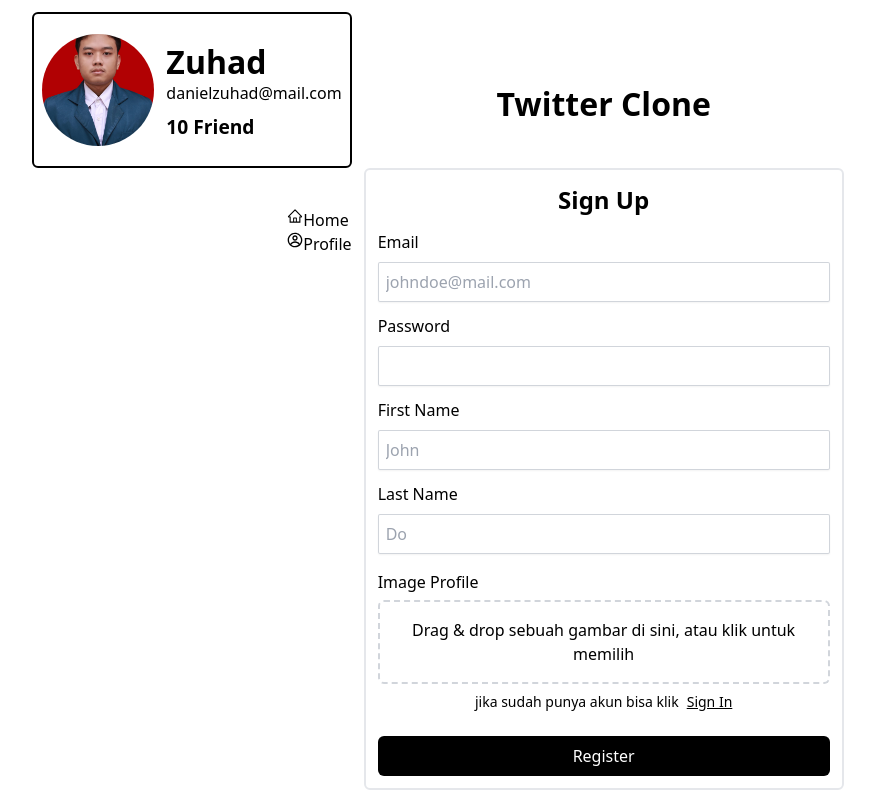
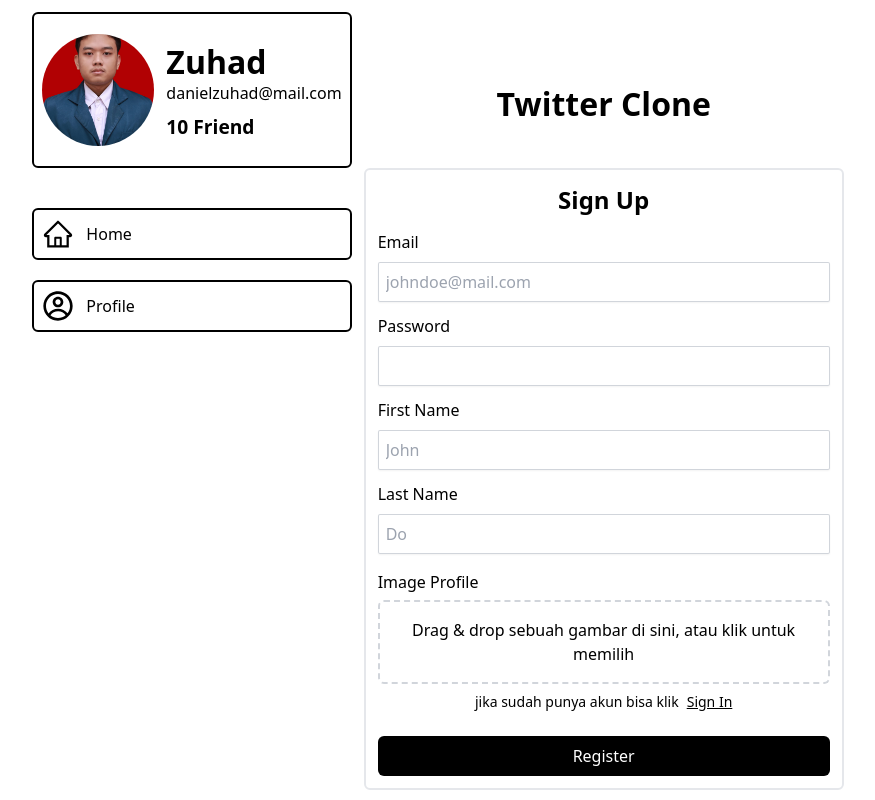
Before and after one commit to danielzuhad/twitter-clone, a React app in the folder client/: page / in a window 1280 px wide. Shown: the whole page, without its empty margins (208-1083 px from the left). Built offline with nearby package versions, Linux system fonts and the light colour scheme; no server answers; the HTML template or start-up script is replaced by a standard one.

Commit message:
make navheader

```diff
--- a/client/src/App.tsx
+++ b/client/src/App.tsx
@@ -8,17 +8,16 @@
 import ProfileById from "./pages/Profile/ProfileById.tsx";
 import { RootState } from "./redux/store.ts";
 import { Navbar } from "./components/Navbar/Navbar.tsx";
-import { Footer } from "./components/Footer.tsx";
 import { cn } from "./utils/cn.ts";
 
 function App() {
-  const [mobileMenu, setMobileMenu] = useState(window.innerWidth <= 768);
+  const [mobileMenu, setMobileMenu] = useState(window.innerWidth <= 813);
 
   const user = useSelector((state: RootState) => state.user);
   const navigate = useNavigate();
 
   const handleResize = useCallback(() => {
-    setMobileMenu(window.innerWidth <= 768);
+    setMobileMenu(window.innerWidth <= 813);
   }, []);
 
   useEffect(() => {
@@ -37,9 +36,9 @@
 
   return (
     <>
-      <div className={cn("flex", mobileMenu && "flex-col")}>
+      <div className={cn("flex relative", mobileMenu && "flex-col")}>
         <Navbar variant={mobileMenu ? "Header" : "Side"} />
-        <div>
+        <div className={mobileMenu ? "mt-[5em]" : ""}>
           <Routes>
             <Route path="/" element={<Auth />} />
             <Route path="/home" element={<Home mobileMenu={mobileMenu} />} />
@@ -47,7 +46,6 @@
             <Route path="/profile/:id" element={<ProfileById />} />
           </Routes>
         </div>
-        {mobileMenu && <Footer className="fixed bottom-0 w-full" />}
       </div>
     </>
   );
--- a/client/src/components/Navbar/NavHeader.tsx
+++ b/client/src/components/Navbar/NavHeader.tsx
@@ -1,7 +1,24 @@
 import React from "react";
+
+import { cn } from "../../utils/cn";
+import foto from "../../assets/foto.jpeg";
 
 type Props = {};
 
 export const NavHeader = (props: Props) => {
-  return <div>NavHeader</div>;
+  return (
+    <>
+      <div
+        className={cn(
+          "w-[95vw] h-[7em] p-3 fixed md:left-5  sm:left-4 left-[2.5%]  top-0 bg-white rounded-b-md  border-black  border-b-2  border-l-2  border-r-2"
+        )}
+      >
+        <img
+          src={foto}
+          className="w-[5em] h-[5em] object-cover rounded-full"
+          alt=""
+        />
+      </div>
+    </>
+  );
 };
--- a/client/src/components/Navbar/NavProfile.tsx
+++ b/client/src/components/Navbar/NavSide.tsx
@@ -16,7 +16,7 @@
   navbarItem?: NavbarItem[];
 };
 
-export const NavProfile = ({ className, navbarItem }: Props) => {
+export const NavSide = ({ className, navbarItem }: Props) => {
   const [mobileMenu, setMobileMenu] = useState(window.innerWidth <= 1023);
 
   const handleResize = useCallback(() => {
@@ -33,7 +33,7 @@
     <>
       <div
         className={cn(
-          " max-w-[22em] w-full  border-2  border-black rounded-md flex gap-3 py-5 px-2 justify-center items-center",
+          "  w-full   border-2  border-black rounded-md flex gap-3 py-5 px-2 justify-center items-center",
           mobileMenu && "hidden",
           className
         )}
@@ -56,11 +56,21 @@
         </div>
       </div>
 
-      <div className="mt-10">
+      <div
+        className={cn(
+          "flex flex-col gap-5 ",
+          mobileMenu ? "mt-2 " : "mt-10 w-full"
+        )}
+      >
         {navbarItem?.map((item, index) => (
-          <div className="flex" key={index}>
-            <Link to={item.link}>{item.Homeicon || item.ProfileIcon}</Link>
-            <div>{item.title}</div>
+          <div
+            className="flex items-center p-2 gap-3 border-2 border-black rounded-md"
+            key={index}
+          >
+            <Link className="text-[2em] " to={item.link}>
+              {item.Homeicon || item.ProfileIcon}
+            </Link>
+            <div className={mobileMenu ? "hidden" : ""}>{item.title}</div>
           </div>
         ))}
       </div>
--- a/client/src/components/Navbar/Navbar.tsx
+++ b/client/src/components/Navbar/Navbar.tsx
@@ -3,7 +3,7 @@
 import { AiOutlineSearch } from "react-icons/ai";
 import { CgProfile } from "react-icons/cg";
 import { cn } from "../../utils/cn";
-import { NavProfile } from "./NavProfile";
+import { NavSide } from "./NavSide";
 import { NavHeader } from "./NavHeader";
 
 interface NavbarProps {
@@ -19,14 +19,9 @@
 
   return (
     <>
-      <div
-        className={cn(
-          " w-full md:max-lg:max-w-max p-3 flex flex-col items-end ",
-          className
-        )}
-      >
+      <div className={cn(" w-full p-3 flex flex-col items-end ", className)}>
         {variant === "Side" ? (
-          <NavProfile navbarItem={navbarItem} />
+          <NavSide navbarItem={navbarItem} />
         ) : (
           <NavHeader />
         )}
```
